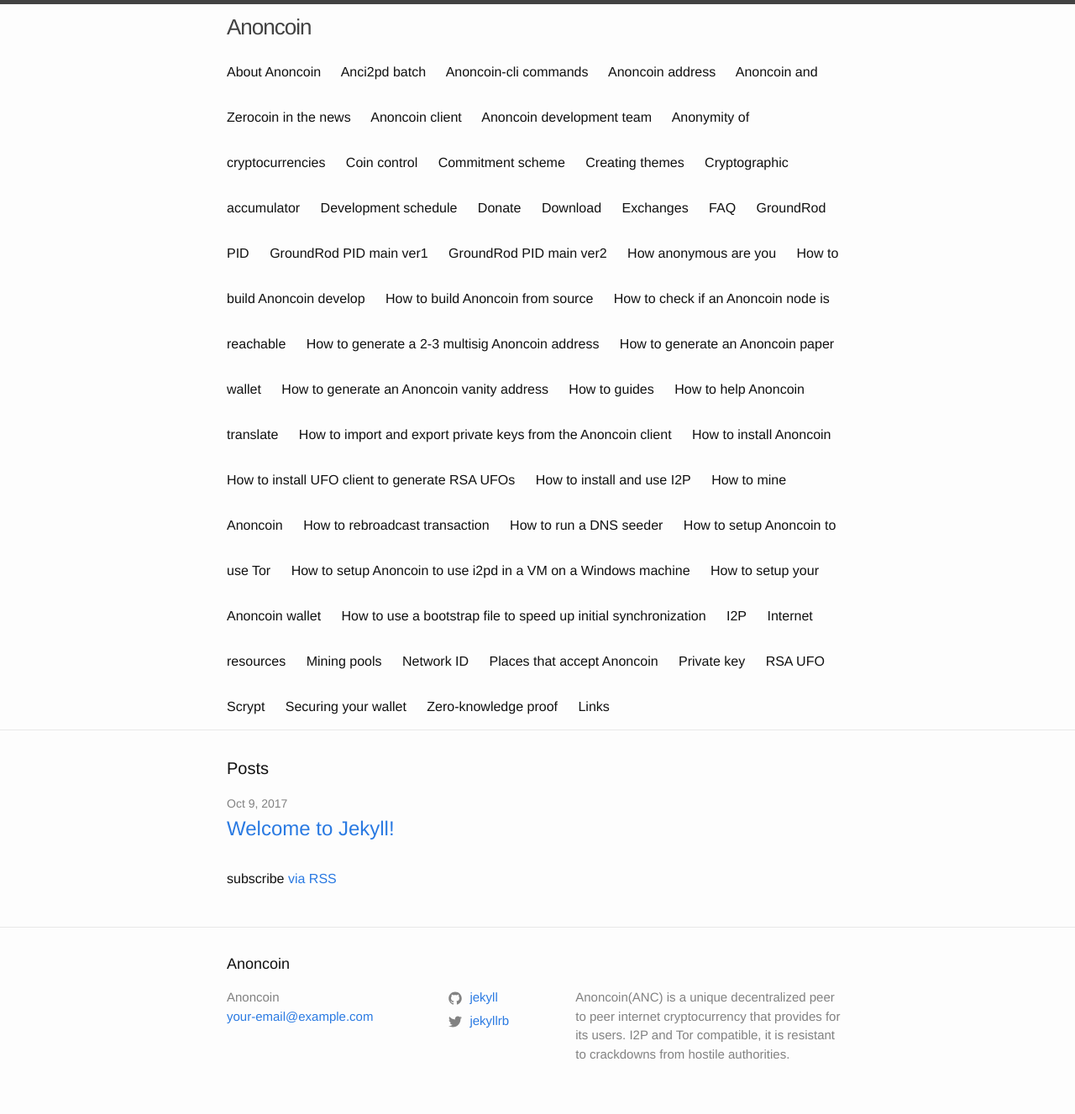
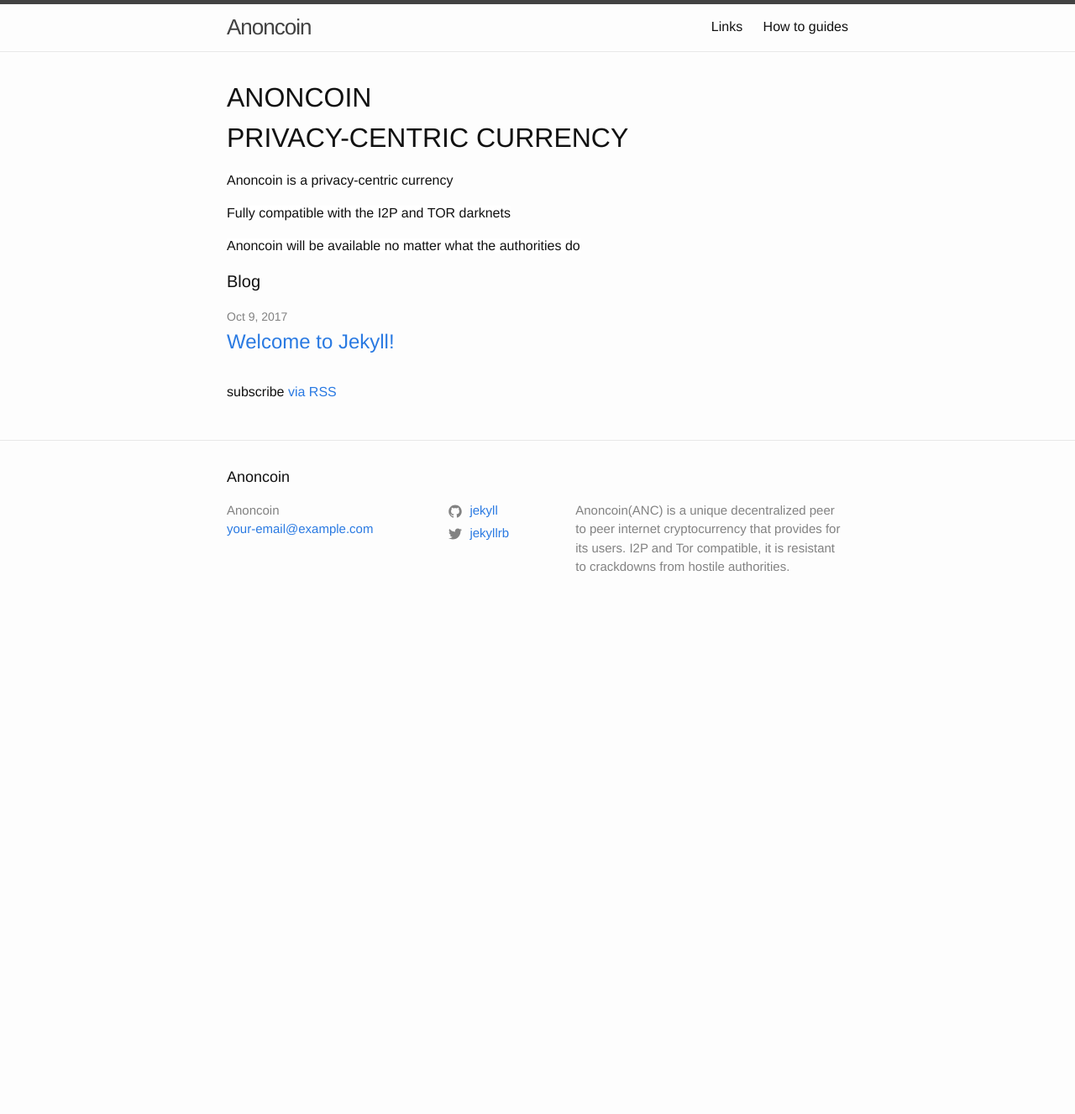
Before and after one commit to Anoncoin/anoncoin-website, a Jekyll site: the page built from index.md, in a window 1280 px wide. Shown: the whole page at 84% size. Built offline with Jekyll 4.4.1, drawn with Linux system fonts in a browser that asks for light colours; after the commit the page ends 900 px from its top, so only the background shows below that.

Commit message:
Update home layout

```diff
--- a/_includes/header.html
+++ b/_includes/header.html
@@ -19,12 +19,8 @@
         </label>
 
         <div class="trigger">
-          {% for path in page_paths %}
-            {% assign my_page = site.pages | where: "path", path | first %}
-            {% if my_page.title %}
-            <a class="page-link" href="{{ my_page.url | relative_url }}">{{ my_page.title | escape }}</a>
-            {% endif %}
-          {% endfor %}
+          <a class="page-link" href="/links">Links</a>
+          <a class="page-link" href="/how_to_guides">How to guides</a>
         </div>
       </nav>
     {% endif %}
--- a/_layouts/home.html
+++ b/_layouts/home.html
@@ -4,7 +4,23 @@ layout: default
 
 <div class="home">
 
-  <h1 class="page-heading">Posts</h1>
+    <div id="slogan">
+        <h1>ANONCOIN<br>
+        PRIVACY-CENTRIC CURRENCY</h1>
+        </div>
+
+
+
+        <div id="info">
+        <p><span class="highlight">Anoncoin is a privacy-centric currency</span></p>
+        <p><span class="highlight">Fully compatible with the I2P and TOR darknets</span></p>
+        <p><span class="highlight">Anoncoin will be available no matter what the authorities do</span></p>
+        </div>
+
+
+
+
+  <h1 class="page-heading">Blog</h1>
 
   {{ content }}
 
```
Also changed, not shown: wiki/How_to_guides.md (+1 -0 lines).
